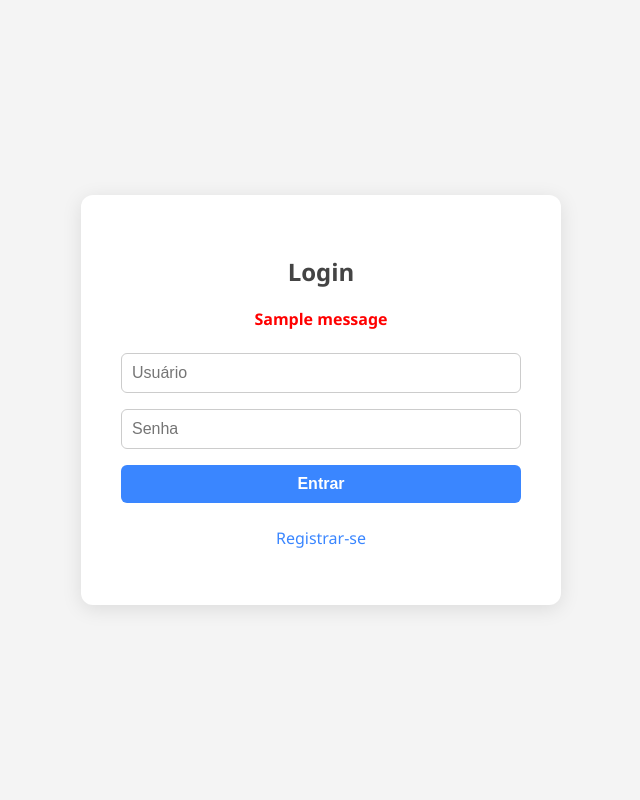
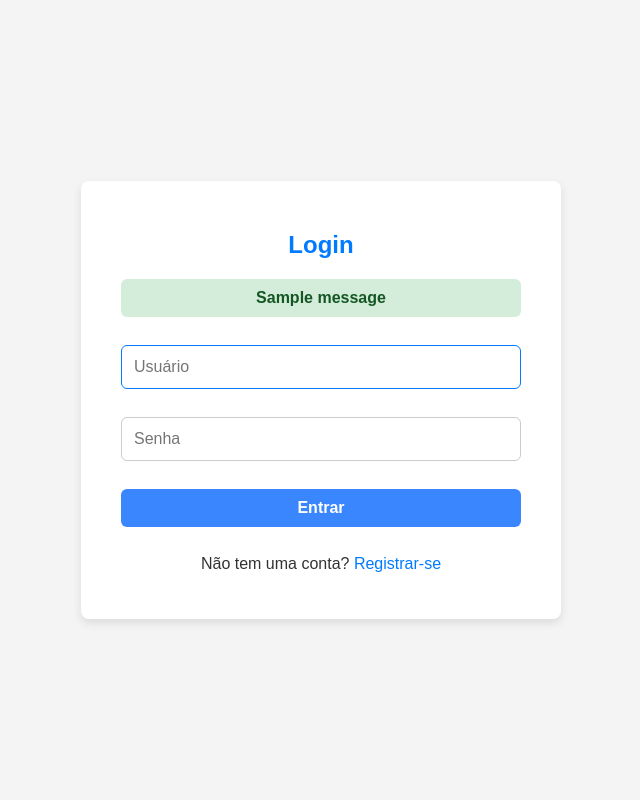
Before and after one commit to Matheussdenk/parking_web, a Flask app: page /login in a window 1280 px wide. Shown: the whole page, without its empty margins (319-959 px from the left). Run offline with Flask 3, Linux system fonts and the light colour scheme; tables that the repository leaves empty hold one stand-in row (values such as "Sample post"); one stand-in notice (Sample message) is shown.

Commit message:
reformalização de rotas

```diff
--- a/app.py
+++ b/app.py
@@ -1,14 +1,19 @@
-from flask import Flask, render_template, request, redirect, url_for, flash, session
-from models import db, User, ConfigData, Entry, Exit, VehicleType
-from config import Config
-from datetime import datetime
+from flask import Flask, render_template, request, redirect, url_for, flash, session, send_file
+from flask_migrate import Migrate
+from flask_login import LoginManager, login_user, login_required, current_user, logout_user, UserMixin
 from werkzeug.security import generate_password_hash, check_password_hash
 from io import BytesIO
+from datetime import datetime
 from reportlab.pdfgen import canvas
-from flask_migrate import Migrate
+
+# Modelos de dados e banco de dados
+from models import db, User, ConfigData, Entry, Exit, VehicleType
+
+# Configurações de aplicação
+from config import Config
+
+# Formulários
 from forms import RevendaRegisterForm
-from flask_login import LoginManager, login_user, login_required, current_user, logout_user, UserMixin
-from flask import send_file
 
 
 app = Flask(__name__)
@@ -24,7 +29,7 @@ migrate = Migrate(app, db)
 # Função para carregar o usuário no Flask-Login
 @login_manager.user_loader
 def load_user(user_id):
-    return User.query.get(int(user_id))
+    return db.session.get(User, int(user_id))  # Substituindo query.get() por db.session.get()
 
 @app.route('/')
 def index():
@@ -180,7 +185,7 @@ def admin_painel():
 @app.route('/admin/usuarios/editar/<int:user_id>', methods=['GET', 'POST'])
 @login_required
 def editar_usuario(user_id):
-    user = User.query.get(user_id)
+    user = db.session.get(User, int(user_id))  # Alterado para db.session.get()
     if not user:
         flash("Usuário não encontrado.")
         return redirect('/admin/painel')
@@ -222,7 +227,7 @@ def editar_usuario(user_id):
 @app.route('/admin/usuarios/deletar/<int:user_id>', methods=['POST'])
 @login_required
 def deletar_usuario(user_id):
-    user_to_delete = User.query.get(user_id)
+    user_to_delete = db.session.get(User, int(user_id))  # Alterado para db.session.get()
     if not user_to_delete:
         flash("Usuário não encontrado.")
         return redirect('/admin/painel')
@@ -243,12 +248,13 @@ def require_login():
         return redirect(url_for('login'))
 
 @app.route('/config', methods=['GET', 'POST'])
+@login_required
 def config():
-    if 'user_id' not in session:
-        return redirect('/login')
+    user_id = current_user.id
+    config = ConfigData.query.filter_by(user_id=user_id).first()
 
-    user_id = session['user_id']
-    config = ConfigData.query.filter_by(user_id=user_id).first()
+    carro = VehicleType.query.filter_by(type='Carro', user_id=user_id).first()
+    moto = VehicleType.query.filter_by(type='Moto', user_id=user_id).first()
 
     if request.method == 'POST':
         if not config:
@@ -260,29 +266,39 @@ def config():
         config.phone = request.form['phone']
         db.session.add(config)
 
-        # Atualiza ou cria valores de hora para carros e motos para esse usuário
-        for tipo in ['Carro', 'Moto']:
-            valor = float(request.form[f'{tipo.lower()}_value'])
-            vt = VehicleType.query.filter_by(type=tipo, user_id=user_id).first()
-            if not vt:
-                vt = VehicleType(type=tipo, hour_value=valor, user_id=user_id)
-                db.session.add(vt)
-            else:
-                vt.hour_value = valor
+        # Atualiza valores
+        carro_valor = float(request.form['carro_value'])
+        moto_valor = float(request.form['moto_value'])
+
+        if not carro:
+            carro = VehicleType(type='Carro', hour_value=carro_valor, user_id=user_id)
+            db.session.add(carro)
+        else:
+            carro.hour_value = carro_valor
+
+        if not moto:
+            moto = VehicleType(type='Moto', hour_value=moto_valor, user_id=user_id)
+            db.session.add(moto)
+        else:
+            moto.hour_value = moto_valor
 
         db.session.commit()
-
         flash("Configurações salvas.")
         return redirect('/dashboard')
 
-    return render_template('config.html', config=config)
+    return render_template(
+        'config.html',
+        config=config,
+        carro_value=carro.hour_value if carro else '',
+        moto_value=moto.hour_value if moto else ''
+    )
 
 @app.route('/entry', methods=['POST'])
 def entry():
     if 'user_id' not in session:
         return redirect('/login')
 
-    user_id = session['user_id']
+    user_id = current_user.id
     plate = request.form['plate'].upper()
     vehicle_type = request.form['vehicle_type']
 
@@ -301,7 +317,7 @@ def exit_vehicle(plate):
     if 'user_id' not in session:
         return redirect('/login')
 
-    user_id = session['user_id']
+    user_id = current_user.id
     entry = Entry.query.filter_by(plate=plate, user_id=user_id).first()
 
     if entry:
@@ -381,7 +397,7 @@ def exit_vehicle_custom():
     if 'user_id' not in session:
         return redirect('/login')
 
-    user_id = session['user_id']
+    user_id = current_user.id
     plate = request.form['plate'].upper()
     custom_value = float(request.form['custom_value'])
 
@@ -437,7 +453,7 @@ def generate_pdf_response(plate, time, vehicle_type, total_value=None, entry=Tru
 
 @app.before_request
 def require_login():
-    if not session.get("user_id") and request.endpoint not in ('login', 'register', 'static'):
+    if not current_user.is_authenticated and request.endpoint not in ('login', 'register', 'static'):
         return redirect(url_for('login'))
 
 if __name__ == '__main__':
--- a/templates/login.html
+++ b/templates/login.html
@@ -2,23 +2,123 @@
 <html lang="pt-br">
 <head>
     <meta charset="UTF-8">
+    <meta name="viewport" content="width=device-width, initial-scale=1.0">
     <title>Login</title>
     <link rel="stylesheet" href="{{ url_for('static', filename='style.css') }}">
+    <style>
+        body {
+            font-family: Arial, sans-serif;
+            background-color: #f4f4f4;
+            display: flex;
+            justify-content: center;
+            align-items: center;
+            min-height: 100vh;
+            margin: 0;
+            padding: 0;
+        }
+
+        .container {
+            background-color: white;
+            padding: 30px 40px;
+            border-radius: 8px;
+            box-shadow: 0 4px 10px rgba(0, 0, 0, 0.1);
+            max-width: 400px;
+            width: 100%;
+            text-align: center;
+        }
+
+        h2 {
+            color: #007bff;
+            margin-bottom: 20px;
+        }
+
+        input[type="text"], input[type="password"] {
+            width: 100%;
+            padding: 12px;
+            margin-bottom: 20px;
+            border: 1px solid #ccc;
+            border-radius: 6px;
+            font-size: 16px;
+            box-sizing: border-box;
+            transition: border-color 0.3s;
+        }
+
+        input[type="text"]:focus, input[type="password"]:focus {
+            border-color: #007bff;
+            outline: none;
+        }
+
+        button {
+            width: 100%;
+            padding: 12px;
+            background-color: #007bff;
+            color: white;
+            border: none;
+            border-radius: 6px;
+            font-size: 16px;
+            font-weight: bold;
+            cursor: pointer;
+            transition: background-color 0.3s;
+        }
+
+        button:hover {
+            background-color: #0056b3;
+        }
+
+        .flash {
+            background-color: #f8d7da;
+            color: #721c24;
+            padding: 10px;
+            border-radius: 6px;
+            margin-bottom: 20px;
+            text-align: center;
+        }
+
+        .flash.success {
+            background-color: #d4edda;
+            color: #155724;
+        }
+
+        .flash.error {
+            background-color: #f8d7da;
+            color: #721c24;
+        }
+
+        p {
+            margin-top: 20px;
+        }
+
+        a {
+            color: #007bff;
+            text-decoration: none;
+        }
+
+        a:hover {
+            text-decoration: underline;
+        }
+    </style>
 </head>
 <body>
+
     <div class="container">
         <h2>Login</h2>
+
         {% with messages = get_flashed_messages() %}
             {% if messages %}
-                <div class="flash">{{ messages[0] }}</div>
+                <div class="flash {% if messages[0] == 'Login falhou!' %}error{% else %}success{% endif %}">
+                    {{ messages[0] }}
+                </div>
             {% endif %}
         {% endwith %}
+
         <form method="POST">
-            <input type="text" name="username" placeholder="Usuário" required>
+            <input type="text" name="username" placeholder="Usuário" required autofocus>
             <input type="password" name="password" placeholder="Senha" required>
             <button type="submit">Entrar</button>
         </form>
-        <p><a href="{{ url_for('register') }}">Registrar-se</a></p>
+
+        <p>Não tem uma conta? <a href="{{ url_for('register') }}">Registrar-se</a></p>
     </div>
+
 </body>
 </html>
```
Also changed, not shown: config.py (+0 -8 lines), templates/config.html (+4 -7 lines).
